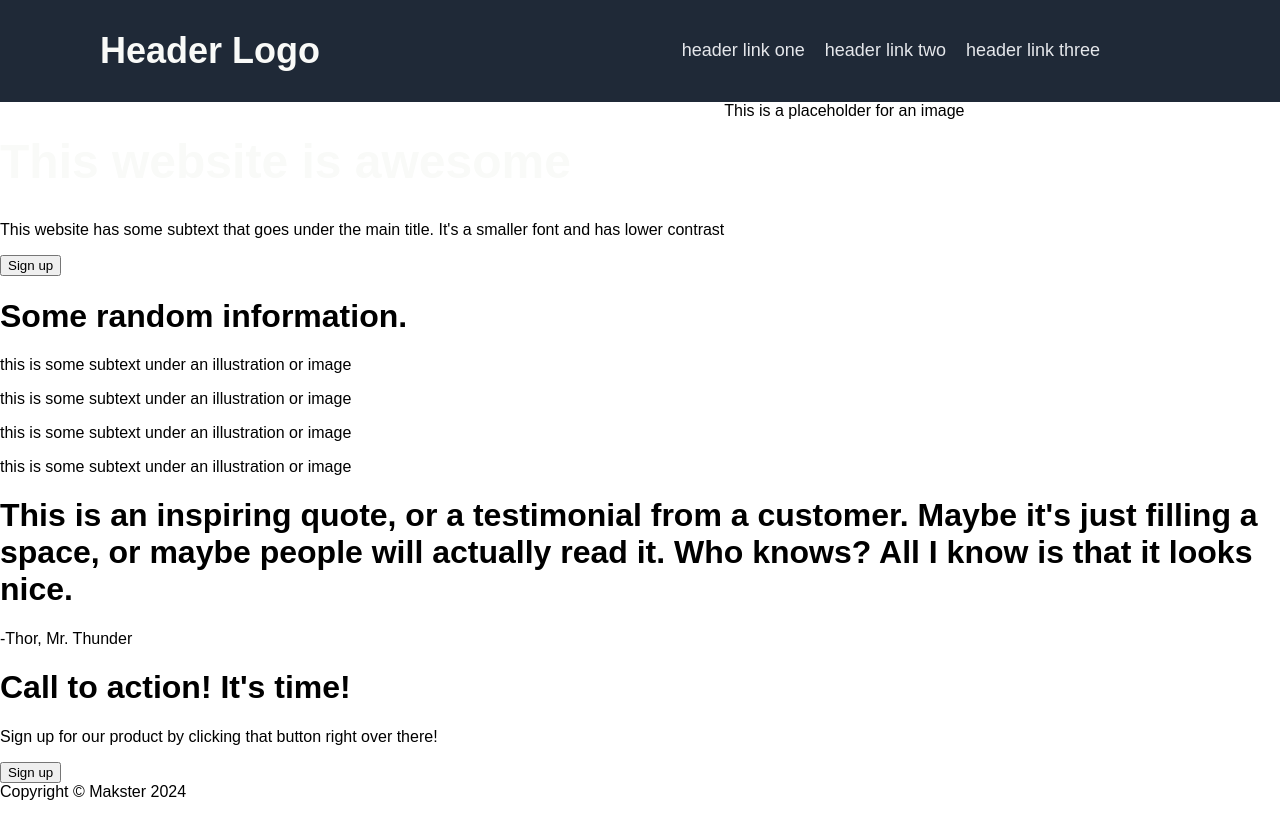
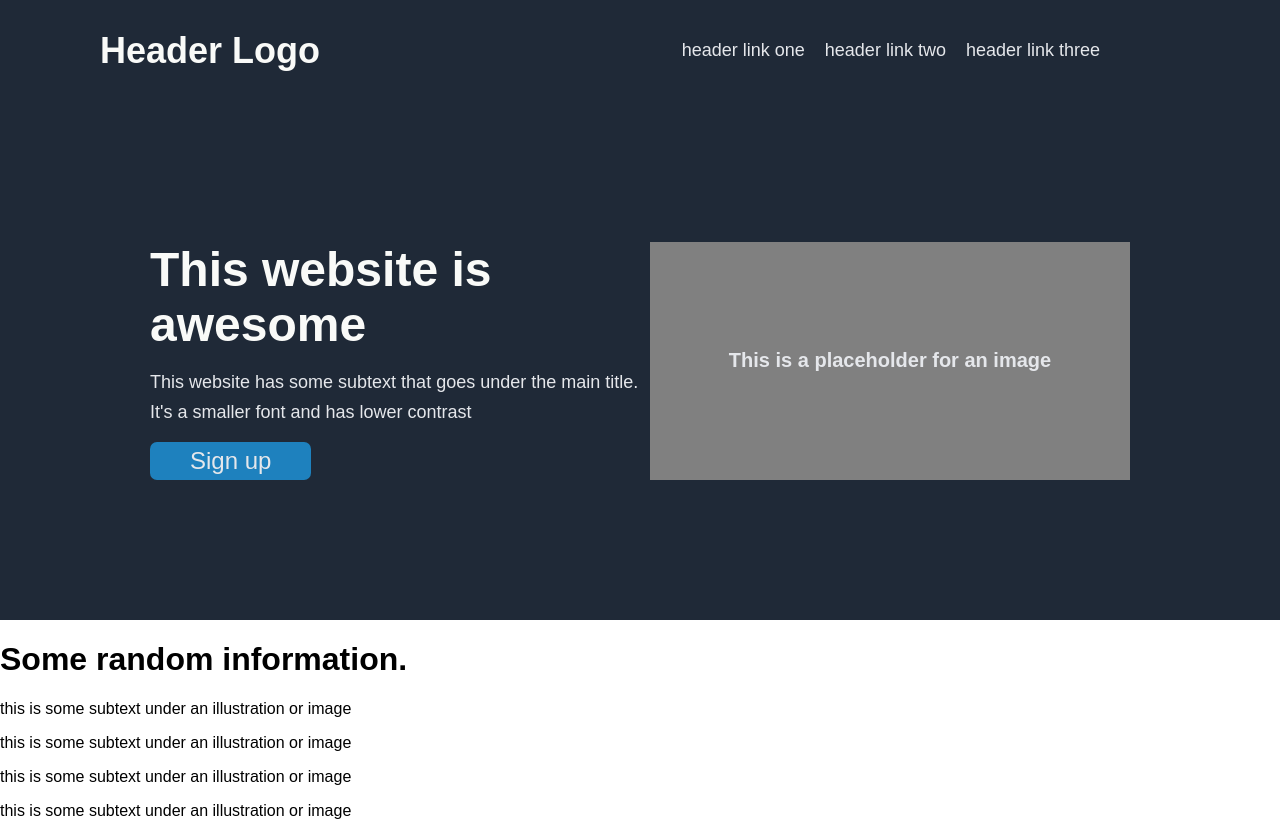
Before and after one commit to Makster20/odin-landing, a plain HTML site: page index.html in a window 1280 px wide. Shown: the top 823 px of the page. Before the commit the page ends 801 px from the top, so only its background shows below. Drawn offline with Linux system fonts and the light colour scheme.

Commit message:
Add styling for landing element

```diff
--- a/index.html
+++ b/index.html
@@ -20,7 +20,7 @@
 
     <div class="landing">
         <div class="landing-main">
-            <h1>This website is awesome</h1>
+            <h1>This website is<br> awesome</h1>
             <p>This website has some subtext that goes under the main title. It's a smaller font and has lower contrast</p>
             <button>Sign up</button>
         </div>
--- a/styles.css
+++ b/styles.css
@@ -33,10 +33,44 @@ nav .links a{
 
 .landing{
     display: flex;
+    background-color: #1F2937;
+    padding: 140px 150px;
 }
 
 .landing h1{
     font-size: 48px;
     color: #F9FAF8;
     font-weight: 900;
+    margin: 0;
 }
+
+.landing p{
+    margin: 15px 0;
+    color: #E5E7EB;
+    font-size: 18px;
+    display: inline-block;
+    width: 500px;
+    line-height: 30px;
+}
+
+.landing button{
+    display: block;
+    border: none;
+    font-size: 24px;
+    font-weight: 500;
+    color: #E5E7EB;
+    border-radius: 7px;
+    background-color: #1e81be;
+    padding: 5px 40px;
+}
+
+.landing .placeholder{
+    background-color: grey;
+    width: 50%;
+    display: flex;
+    justify-content: center;
+    align-items: center;
+    font-size: 20px;
+    color: #E5E7EB;
+    font-weight: 600;
+}
```
